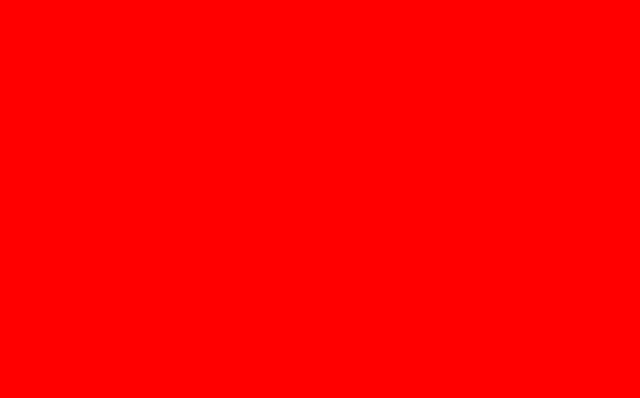
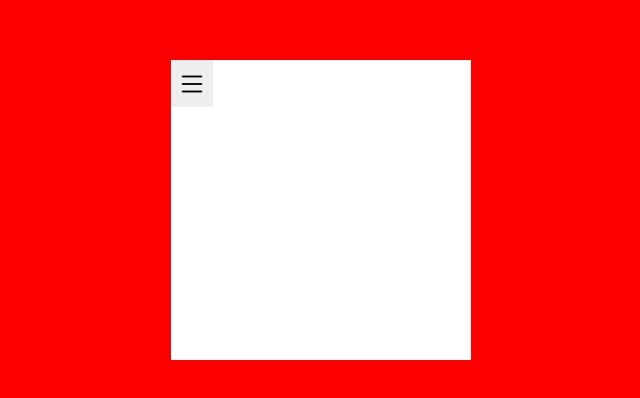
Before and after one commit to Himanshu12866/shop, a React (Create React App) app: page / in a window 1280 px wide. Shown: the part 190-588 px from the top of the page, without its empty margins (319-959 px from the left). Built offline with nearby package versions, Linux system fonts and the light colour scheme.

Commit message:
"Updated Overlay component with new styles and functionality"

```diff
--- a/src/components/overlay.jsx
+++ b/src/components/overlay.jsx
@@ -1,9 +1,25 @@
 
+import { useState } from "react"
 import "../styles/overlay.css"
-export default function OverLay(){
-return (
-    <div className="box">
+export default function OverLay() {
+    const [style1, setStyle] = useState("overlay")
 
-    </div>
-)
+    function ChangeStyle() {
+        setStyle("overlay1")
+    }
+    function CngStl(){
+        setStyle("overlay")
+    }
+    return (
+        <div className="box">
+            <div className="child">
+                <button className="bi bi-list" onClick={ChangeStyle}></button>
+                <div className={style1}>
+            <button className="btn btn-close" onClick={CngStl}></button>
+                </div>
+
+            </div>
+
+        </div>
+    )
 }
--- a/src/styles/overlay.css
+++ b/src/styles/overlay.css
@@ -2,6 +2,56 @@
   width: 100%;
   height: 100vh;
   background-color: red;
+  display: flex;
+  justify-content: center;
+  align-items: center;
+}
+.box .child {
+  width: 300px;
+  height: 300px;
+  background-color: white;
+  position: relative;
+  overflow: hidden;
+}
+.box .child button {
+  font-size: 30px;
+  color: black;
+  font-weight: bold;
+  border: none;
+  position: absolute;
+}
+.box .child .overlay {
+  position: absolute;
+  width: 100%;
+  height: 100%;
+  transform: translateX(-500px);
+  background-color: green;
+  animation: Unchange 0.3s linear;
+}
+@keyframes Unchange {
+  from {
+    transform: translateX(0);
+  }
+  to {
+    transform: translateX(-500px);
+  }
+}
+
+.overlay1 {
+  position: absolute;
+  height: 100%;
+  width: 100%;
+  background-color: green;
+  animation: Change 0.3s linear;
+}
+
+@keyframes Change {
+  from {
+    transform: translateX(-500px);
+  }
+  to {
+    transform: translateX(0);
+  }
 }
 
 /*# sourceMappingURL=overlay.css.map */
--- a/src/styles/overlay.scss
+++ b/src/styles/overlay.scss
@@ -1,6 +1,65 @@
-.box{
+.box {
     width: 100%;
     height: 100vh;
     background-color: red;
-    // background-attachment: fixed;
+    display: flex;
+    justify-content: center;
+    align-items: center;
+
+    .child {
+        width: 300px;
+        height: 300px;
+        background-color: white;
+        position: relative;
+        overflow: hidden;
+
+        button {
+            font-size: 30px;
+            color: black;
+            font-weight: bold;
+            border: none;
+            position: absolute;
+
+        }
+
+        .overlay {
+            position: absolute;
+            width: 100%;
+            height: 100%;
+            transform: translateX(-500px);
+
+
+            background-color: green;
+            animation: Unchange .3s linear;
+
+        }
+        @keyframes Unchange {
+            from{
+                transform: translateX(0);
+            }
+            to{
+                transform: translateX(-500px);
+            }
+
+        }
+    }
 }
+
+.overlay1 {
+    position: absolute;
+    height: 100%;
+    width: 100%;
+    background-color: green;
+    animation: Change .3s linear;
+}
+
+@keyframes Change {
+
+    from {
+        transform: translateX(-500px);
+    }
+
+    to {
+        transform: translateX(0);
+    }
+}
```
Also changed, not shown: 1 other file (tests, documents, lock files or other folders).
